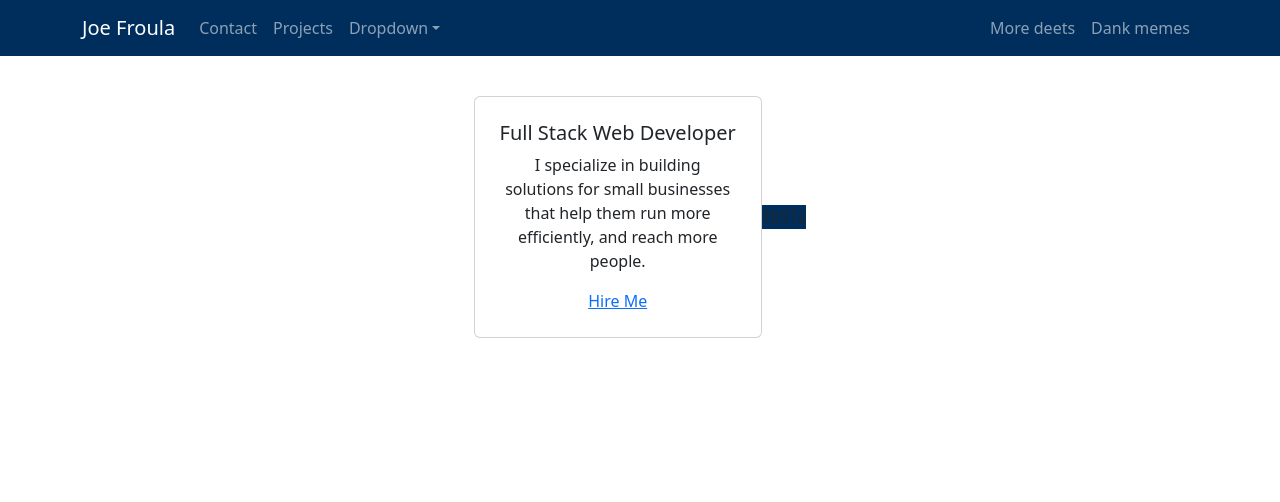
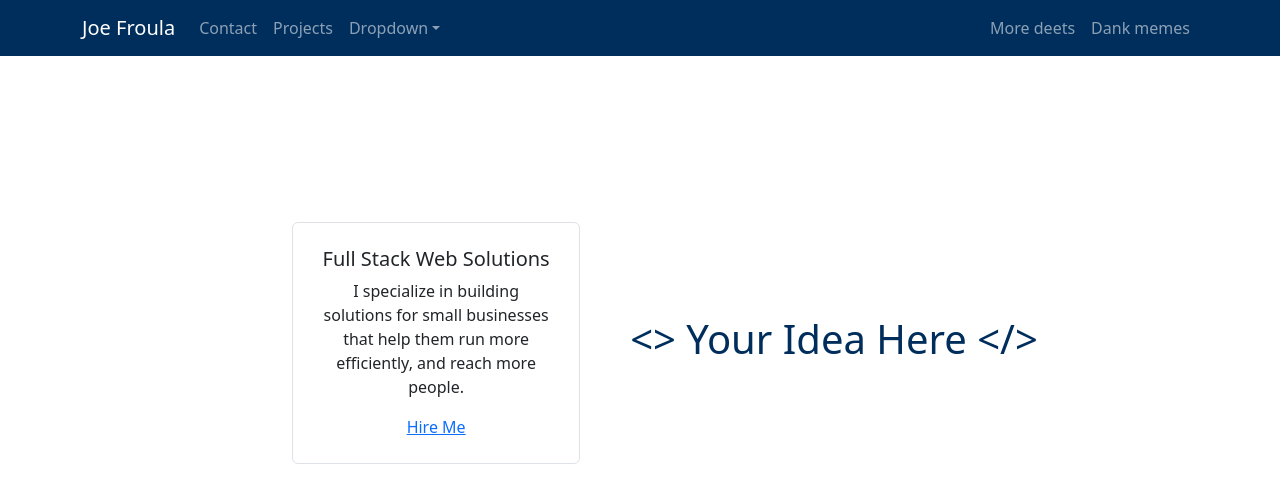
Before and after one commit to j4rola/my-portfolio, a Next.js app: page / in a window 1280 px wide. Shown: the top 502 px of the page. Built offline with nearby package versions, Linux system fonts and the light colour scheme.

Commit message:
adds projects section

```diff
--- a/components/HeaderCard.jsx
+++ b/components/HeaderCard.jsx
@@ -2,9 +2,9 @@ import Card from 'react-bootstrap/Card';
 
 function HeaderCard() {
   return (
-    <Card className='my-4' style={{ width: '18rem' }}>
+    <Card className='my-6 mx-6 border' style={{ width: '18rem' }}>
       <Card.Body className='d-flex flex-column align-items-center p-4'>
-        <Card.Title>Full Stack Web Developer</Card.Title>
+        <Card.Title>Full Stack Web Solutions</Card.Title>
         <Card.Text className='text-center'>
           I specialize in building solutions for small businesses that help them run more efficiently, and reach more people.
         </Card.Text>
--- a/pages/index.js
+++ b/pages/index.js
@@ -1,7 +1,7 @@
 import Head from 'next/head';
 import NavBar from '../components/NavBar';
 import HeaderCard from '../components/HeaderCard';
-import styles from '../styles/Home.module.css';
+import Projects from '../components/Projects'
 import 'bootstrap/dist/css/bootstrap.min.css';
 
 export default function Home() {
@@ -13,10 +13,23 @@ export default function Home() {
         <link rel="icon" href="/favicon.ico" />
       </Head>
       <NavBar></NavBar>
-      <section className='d-flex flex-column justify-center align-items-center p-3'>
+
+      <div className='ghost-y-100'></div>
+
+      <section name='header' className='d-flex flex-column justify-content-center align-items-center p-3'>
         <div className='d-flex flex-column flex-sm-row justify-center align-items-center'>
           <HeaderCard/>
-          <div className='blue'>TEST2</div>
+          <div className='flexy'><h1 className='text-blue'>{'<> Your Idea Here </>'}</h1></div>
+        </div>
+      </section>
+
+      <div className='ghost-y-100'></div>
+
+      <section name='projects' className='d-flex flex-column justify-center align-items-center p-3'>
+        <div className='d-flex flex-column flex-sm-row justify-center align-items-center'>
+
+          <Projects></Projects>
+
         </div>
       </section>
 
--- a/styles/globals.css
+++ b/styles/globals.css
@@ -15,10 +15,47 @@ a {
   box-sizing: border-box;
 }
 
+.ghost-y-100 {
+  margin-top: 100px;
+  margin-bottom: 100px;
+}
+
+.ghost-x-100 {
+  margin-left: 100px;
+  margin-right: 100px;
+}
+
 .blue {
   background-color: rgb(0, 46, 92);
 }
 
+.text-blue {
+
+  color: rgb(0, 46, 92);
+
+}
+
 .gray {
-  background-color: lightgrey;
+  background-color: rgb(244, 244, 244);
 }
+
+.flexy {
+  display: flex;
+  justify-content: center;
+  align-items: center;
+  flex-direction: column;
+}
+
+.no-underline {
+  text-decoration: none
+}
+
+.my-6 {
+  margin-top: 50px;
+  margin-bottom: 50px;
+}
+
+.mx-6 {
+  margin-left: 50px;
+  margin-right: 50px;
+}
```
Also changed, not shown: styles/Home.module.css (line endings or trailing spaces), 1 other file (tests, documents, lock files or other folders).
